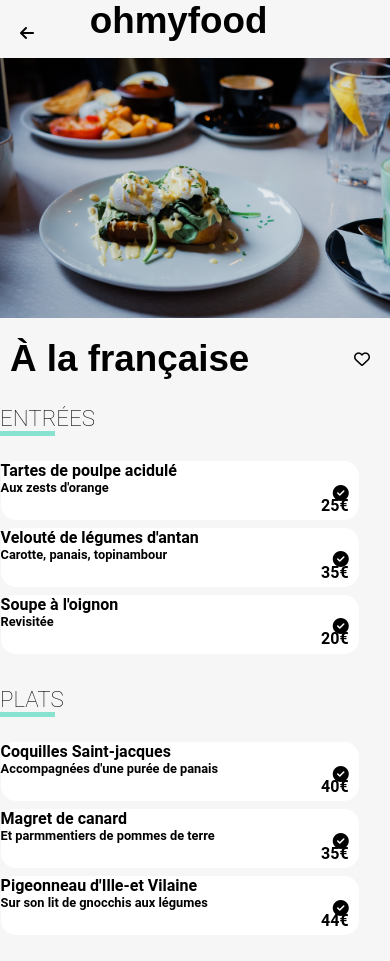
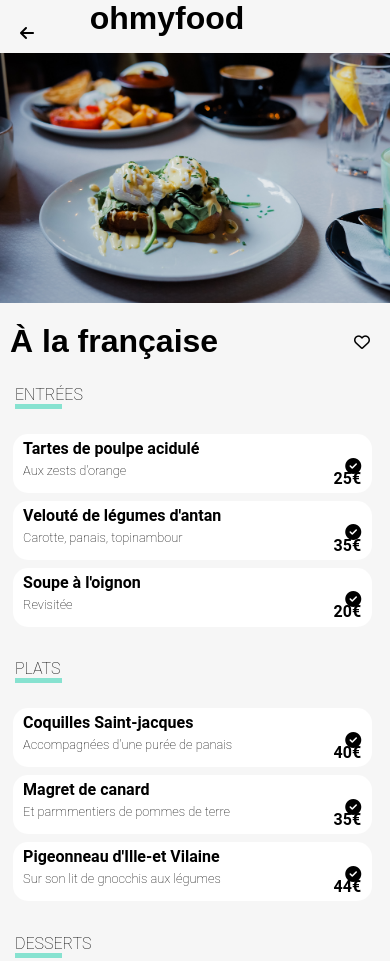
Before and after one commit to fanf-git/Ohmyfood, a plain HTML site: page page3-a-la-francaise.html in a window 390 px wide. Shown: the top 961 px of the page. Drawn offline with Linux system fonts and the light colour scheme; a web font is replaced by a local one.

Commit message:
test on mobile

```diff
--- a/pages.css
+++ b/pages.css
@@ -6,7 +6,7 @@
   h1
   {
     font-family: "shrikhand", sans-serif;
-    font-size: 2.3em;
+    font-size: 2em;
     margin-left: 23%;
     margin-top: 0px;
     margin-bottom: 0px;
@@ -57,6 +57,8 @@
 #drawing img
 {
   width: 100%;
+  height: 250px;
+  object-fit: cover;
 }
 
 /*----------------------------------------------TITLE*/
@@ -99,6 +101,7 @@
     display: flex;
     flex-direction: column;
     background: white;
+    margin-left: 25px;
     margin-bottom: 2%;
     border-radius: 15px;
     left:-15px;
@@ -114,8 +117,15 @@
   .first h3, h4
   {
     margin: 0px;
+    margin-top: 5px;
+    margin-left: 10px;
     display: flex;
     flex-direction: column;
+  }
+  .first h4
+  {
+    margin-top: 5px;
+    font-weight: 100;
   }
 
 
@@ -124,11 +134,11 @@
   /*------------------------------------STARTERS*/
   .title h2
   {
-    margin: 25px 0px;
-    font-size: 1.4em;
+    margin: 25px 0px 25px 15px;
+    font-size: 1em;
     font-weight: 100;
     border-bottom: 5px solid rgb(135, 226, 208);
-      width:55px
+      width:47px
   }
   strong
   {
@@ -251,7 +261,8 @@
   .other a
   {
     color: white;
-    font-size: 1.6em;
+    font-family: 'roboto' sans-serif;
+    font-size: 1.1em;
     font-weight: 100;
   }
   .bloc p
```
